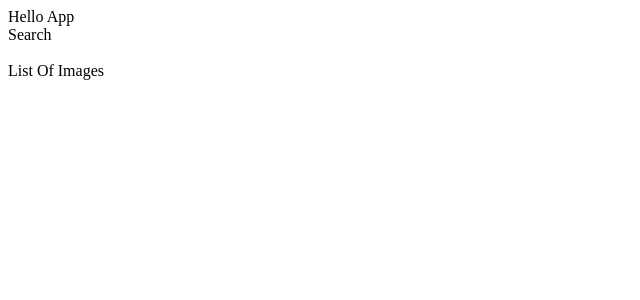
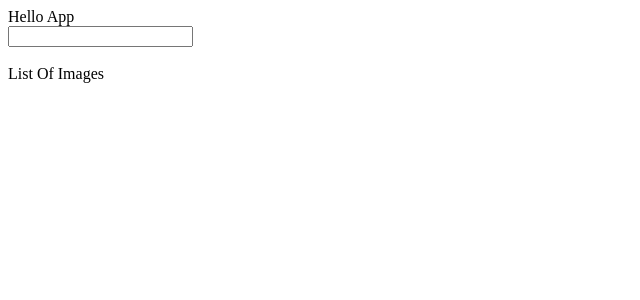
Before and after one commit to ChristopherZev/imageSearch, a React (Create React App) app: page / in a window 1280 px wide. Shown: the top 300 px of the page, without its empty margins (0-640 px from the left). Built offline with nearby package versions, Linux system fonts and the light colour scheme.

Commit message:
Refactored the Searchfield component from a functional to a class based component and added a form field for user input

```diff
--- a/src/components/SearchField.js
+++ b/src/components/SearchField.js
@@ -1,9 +1,15 @@
 import React from 'react';
 
-const SearchField = () => {
-	return(
-		<div>Search</div>
-	);
-};
+class SearchField extends React.Component{
+	render(){
+		return(
+			<div>
+				<form>
+					<input type="text" />
+				</form>
+			</div>
+		);
+	}
+}
 
 export default SearchField;
```
